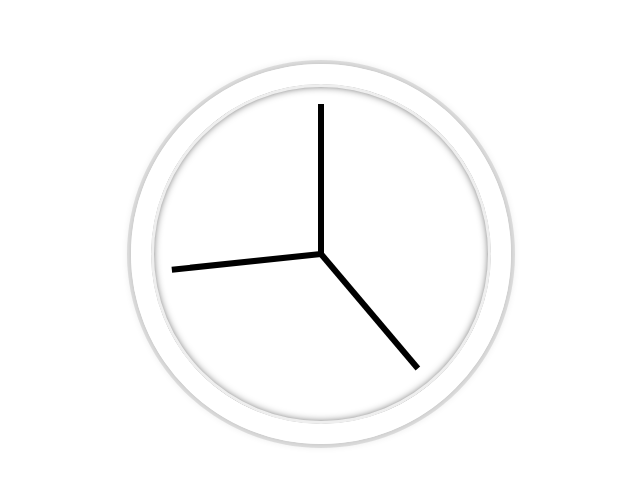
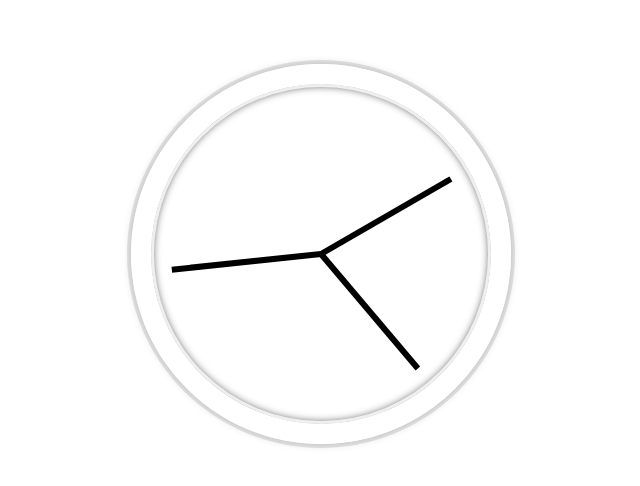
Before and after one commit to sharonkim09/CSS-JS-Clock, a plain HTML site: page index.html in a window 1280 px wide. Shown: the part 146-632 px from the top of the page, without its empty margins (319-959 px from the left). Drawn offline with Linux system fonts and the light colour scheme.

Commit message:
got the hour hand to work and display correctly

```diff
--- a/index.html
+++ b/index.html
@@ -20,9 +20,9 @@
 
     <script>
         // reference to elements
-        const secondHand = document.querySelector(".second-hand")
-        const minHand = document.querySelector(".min-hand")
-
+        const secondHand = document.querySelector(".second-hand");
+        const minHand = document.querySelector(".min-hand");
+        const hourHand = document.querySelector(".hour-hand");
         // function to set the current time
         function setDate() {
             console.log("Hi")
@@ -32,15 +32,21 @@
             // retrieve and set seconds
             const seconds = now.getSeconds();
             const secondsDegrees = ((seconds / 60) * 360)+90;
-            // adding transform style for seconds
+            // adding transform style for seconds hand
             secondHand.style.transform = `rotate(${secondsDegrees}deg)`;
             console.log(seconds);
+
             // retrieve and set minutes
             const mins = now.getMinutes();
             const minsDegrees= ((mins/60)*360)+90;
-            // adding style for minutes
+            // adding style for minutes hand
             minHand.style.transform=`rotate(${minsDegrees}deg)`;
 
+            // retrieve and set hour
+            const hour = now.getHours();
+            const hourDegrees= ((hour/12)*360)+90;
+            // adding transform style four hour hand
+            hourHand.style.transform=`rotate(${hourDegrees}deg)`;
         }
         // repeats function every second to implement the second's effect
         setInterval(setDate, 1000);
```
